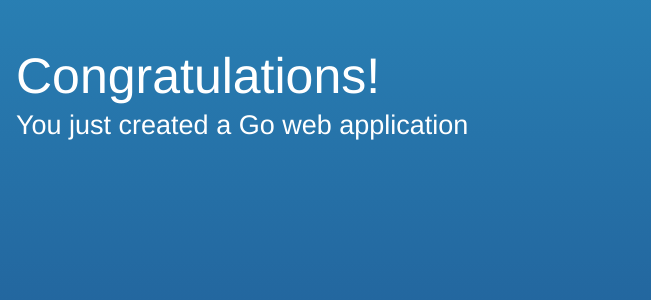
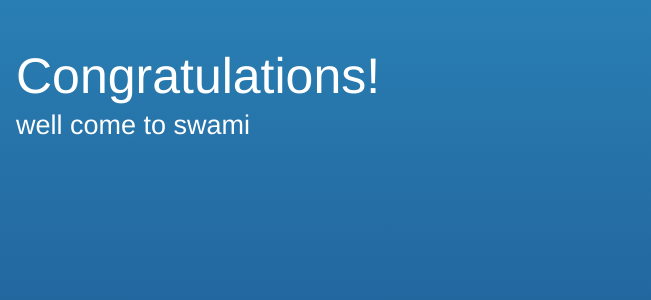
Before and after one commit to vinayakmudhol/vinnu, a plain HTML site: page public/index.html in a window 1280 px wide. Shown: the part 234-534 px from the top of the page, 629-1280 px from the left. Drawn offline with Linux system fonts and the light colour scheme.

Commit message:
Update index.html

```diff
--- a/public/index.html
+++ b/public/index.html
@@ -59,7 +59,7 @@
             <a class="twitter-link" href="http://twitter.com/home/?status=I%20created%20a%20project%20with%20AWS%20CodeStar!%20%23AWS%20%23AWSCodeStar%20https%3A%2F%2Faws.amazon.com%2Fcodestar"><img src="assets/img/tweet.svg" /></a>
             <div class="text">
                 <h1>Congratulations!</h1>
-                <h2>You just created a Go web application</h2>
+                <h2>well come to swami</h2>
             </div>
         </div>
     </div>
```
